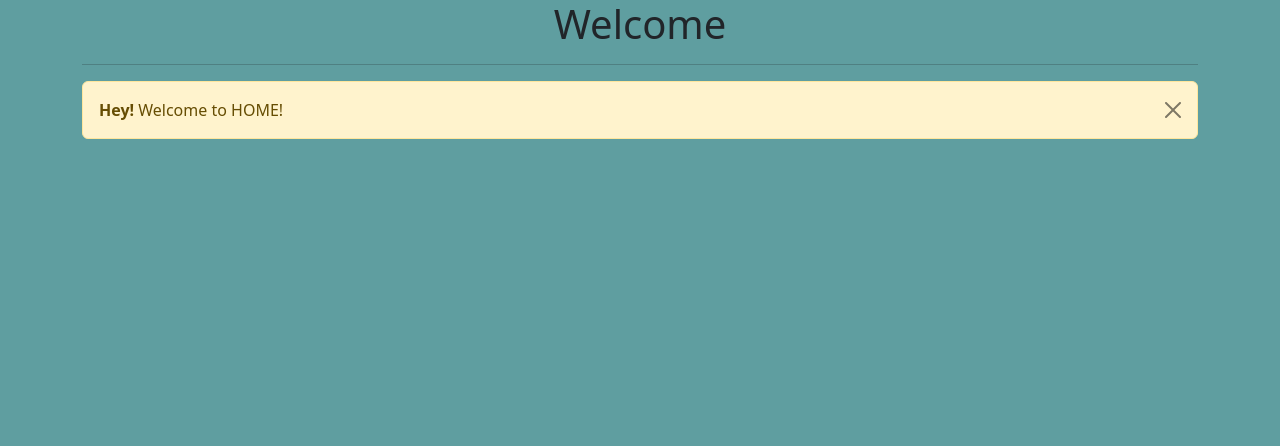
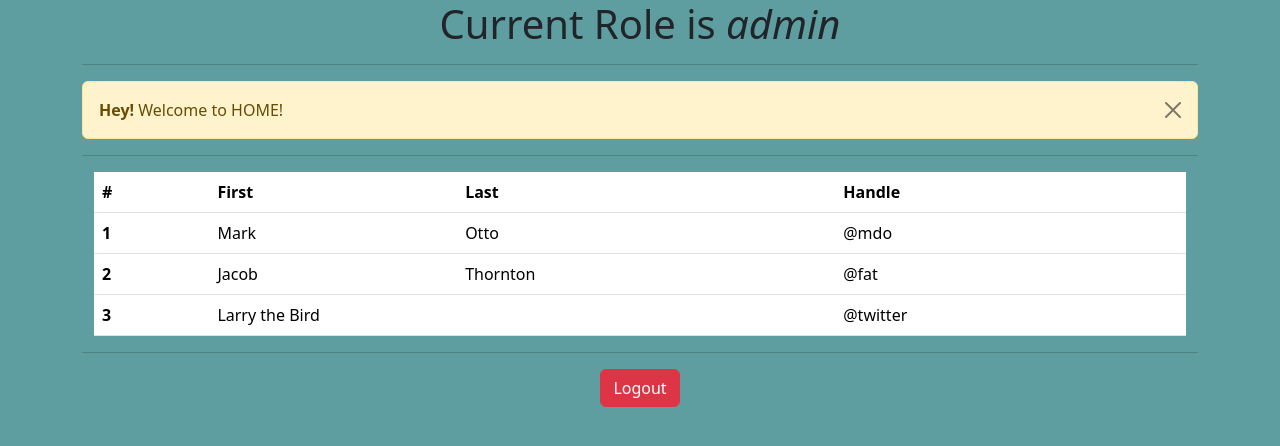
Before and after one commit to SanketTOPS/07Aug_Python, a Django app: template Django Project/NewAuth/myapp/templates/user/home.html in a window 1280 px wide. Shown: the top 446 px of the page. Run offline with Django 4.2, Linux system fonts and the light colour scheme; the template is opened without the code that fills it: most values are stand-ins (such as "Sample title", 1, 10 or a date in 2020).

Commit message:
Finle Role wise Content

```diff
--- a/Django Project/NewAuth/myapp/admin.py
+++ b/Django Project/NewAuth/myapp/admin.py
@@ -8,4 +8,9 @@ class userdata(admin.ModelAdmin):
     ordering=['id']
     list_display=['id','role','firstname','lastname','username','city','state','mobile']
 
+class studData(admin.ModelAdmin):
+    ordering=['id']
+    list_display=['id','sub','branch']
+
 admin.site.register(usersignup,userdata)
+admin.site.register(stdata,studData)
--- a/Django Project/NewAuth/myapp/models.py
+++ b/Django Project/NewAuth/myapp/models.py
@@ -13,3 +13,7 @@ class usersignup(models.Model):
     city=models.CharField(max_length=20)
     state=models.CharField(max_length=20)
     mobile=models.BigIntegerField()
+
+class stdata(models.Model):
+    sub=models.CharField(max_length=20)
+    branch=models.CharField(max_length=20)
--- a/Django Project/NewAuth/myapp/templates/user/home.html
+++ b/Django Project/NewAuth/myapp/templates/user/home.html
@@ -16,7 +16,7 @@
 
     <div class="container">
         <center>
-            <h1>Welcome</h1>
+            <h1>Current Role is <i>{{c_role}}</i></h1>
         </center>
         <hr>
 
@@ -25,7 +25,71 @@
             <button type="button" class="btn-close" data-bs-dismiss="alert" aria-label="Close"></button>
         </div>
 
+        <hr>
+
+        {% if c_role == 'Student' %}
+        <!-- Student Start -->
+        <div class="container">
+            <form method="post">
+                {%csrf_token%}
+                <div class="mb-3">
+                    <label for="exampleInputEmail1" class="form-label">Subject</label>
+                    <input type="text" name="sub" class="form-control" id="exampleInputEmail1"
+                        aria-describedby="emailHelp">
+                    <div id="emailHelp" class="form-text">We'll never share your email with anyone else.</div>
+                </div>
+                <div class="mb-3">
+                    <label for="exampleInputPassword1" class="form-label">Branch</label>
+                    <input type="text" name="branch" class="form-control" id="exampleInputPassword1">
+                </div>
+                <div class="mb-3 form-check">
+                    <input type="checkbox" class="form-check-input" id="exampleCheck1">
+                    <label class="form-check-label" for="exampleCheck1">Check me out</label>
+                </div>
+                <button type="submit" class="btn btn-danger">Add Details</button>
+            </form>
+        </div>
+        <!-- Student End -->
+        {% else %}
+        <!-- Faculty Start -->
+        <div class="container">
+            <table class="table">
+                <thead>
+                    <tr>
+                        <th scope="col">#</th>
+                        <th scope="col">First</th>
+                        <th scope="col">Last</th>
+                        <th scope="col">Handle</th>
+                    </tr>
+                </thead>
+                <tbody>
+                    <tr>
+                        <th scope="row">1</th>
+                        <td>Mark</td>
+                        <td>Otto</td>
+                        <td>@mdo</td>
+                    </tr>
+                    <tr>
+                        <th scope="row">2</th>
+                        <td>Jacob</td>
+                        <td>Thornton</td>
+                        <td>@fat</td>
+                    </tr>
+                    <tr>
+                        <th scope="row">3</th>
+                        <td colspan="2">Larry the Bird</td>
+                        <td>@twitter</td>
+                    </tr>
+                </tbody>
+            </table>
+        </div>
+        <!-- Faculty End -->
+        {% endif %}
+
+        <hr>
+        <center><a class="btn btn-danger" href="/userlogout">Logout</a></center>
     </div>
+
 </body>
 
 </html>
--- a/Django Project/NewAuth/myapp/urls.py
+++ b/Django Project/NewAuth/myapp/urls.py
@@ -6,4 +6,5 @@ urlpatterns = [
    path('',views.index),
    path('userlogin/',views.userlogin,name='userlogin'),
    path('home/',views.home,name='home'),
+   path('userlogout/',views.userlogout),
 ]
```
Also changed, not shown: Django Project/NewAuth/myapp/views.py (+14 -2 lines), Django Project/NewAuth/db.sqlite3, Django Project/NewAuth/myapp/migrations/0002_stdata.py (added).
